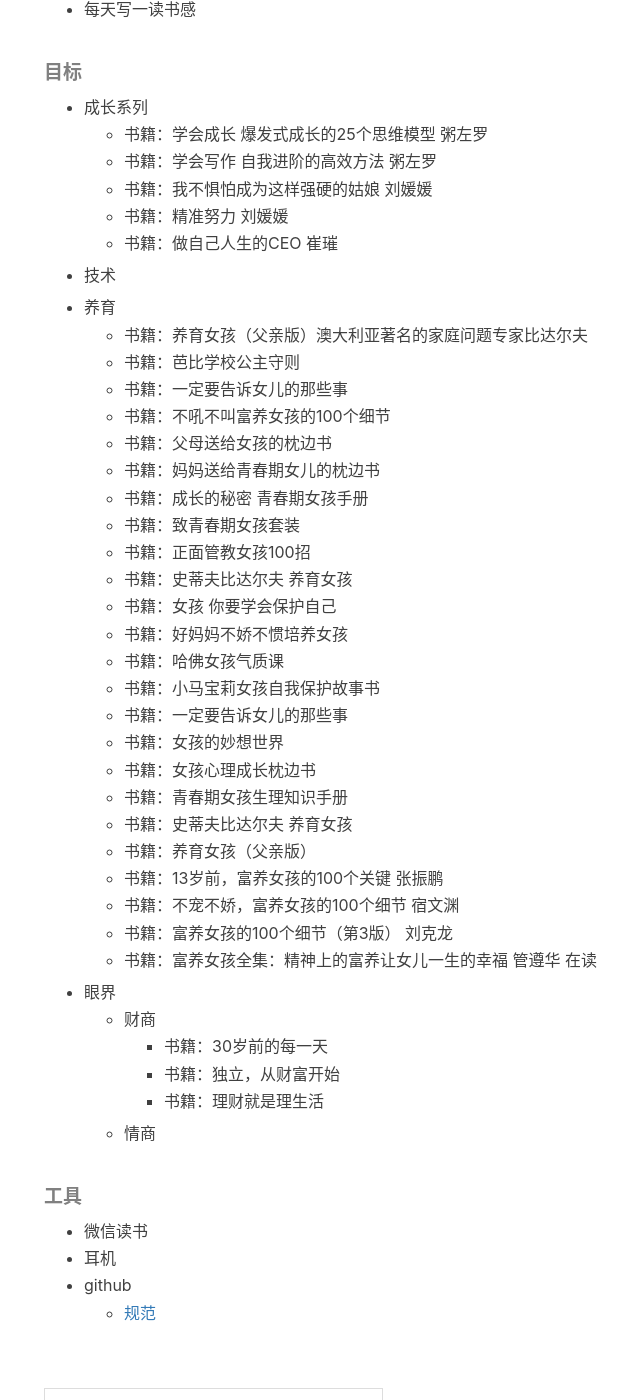
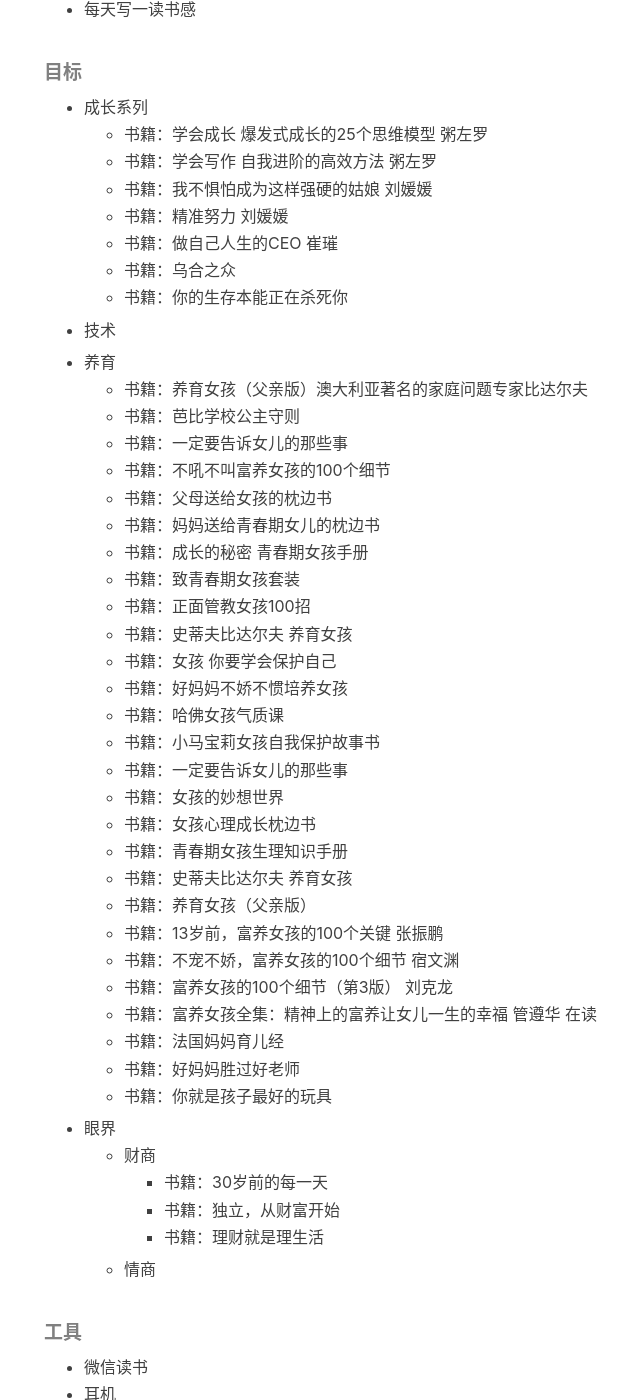
Before and after one commit to feature2018/feature2018.github.io, a Jekyll site: the page built from _posts/2021-02-01-Hi-Guys-target.md, in a window 1280 px wide and 1400 px high, scrolled down 589 px. Shown: the whole window, without its empty margins (221-861 px from the left). Built offline with Jekyll 4.4.1, drawn with Linux system fonts in a browser that asks for light colours; nearby versions of some CDN libraries; our own code applies the rules of GitHub Pages for plain Markdown files; comment, search, counter and statistics services are not loaded.

Commit message:
乌合之众

```diff
--- a/_posts/2021-02-01-Hi-Guys-target.md
+++ b/_posts/2021-02-01-Hi-Guys-target.md
@@ -12,6 +12,8 @@
   - 书籍：我不惧怕成为这样强硬的姑娘 刘媛媛
   - 书籍：精准努力 刘媛媛
   - 书籍：做自己人生的CEO 崔璀
+  - 书籍：乌合之众
+  - 书籍：你的生存本能正在杀死你
 - 技术
 
 - 养育
@@ -39,6 +41,9 @@
   - 书籍：不宠不娇，富养女孩的100个细节 宿文渊
   - 书籍：富养女孩的100个细节（第3版） 刘克龙
   - 书籍：富养女孩全集：精神上的富养让女儿一生的幸福 管遵华 在读
+  - 书籍：法国妈妈育儿经
+  - 书籍：好妈妈胜过好老师
+  - 书籍：你就是孩子最好的玩具
 - 眼界
   - 财商
     - 书籍：30岁前的每一天
```
